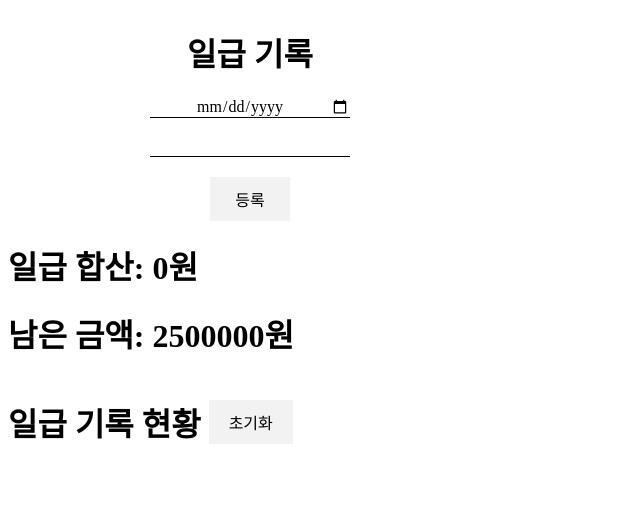
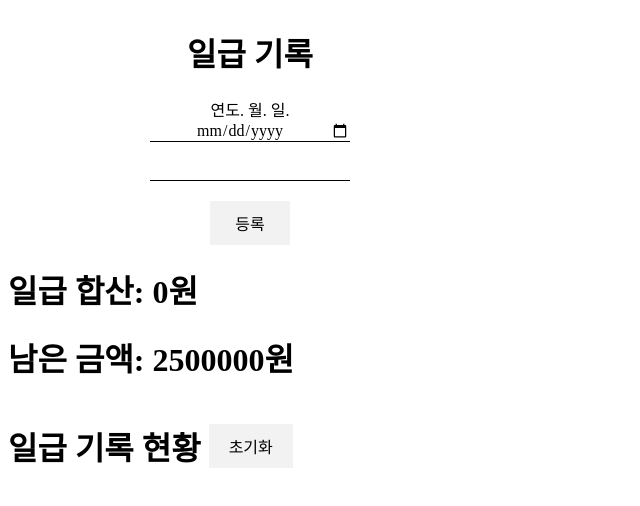
Before and after one commit to codingbe/daily-wage-calculator, a plain HTML site: page index.html in a window 1280 px wide. Shown: the whole page, without its empty margins (0-640 px from the left). Drawn offline with Linux system fonts and the light colour scheme; a web font is replaced by a local one.

Commit message:
Fix: date placeholder 추가

```diff
--- a/index.html
+++ b/index.html
@@ -12,8 +12,12 @@
   <body>
     <form id="wageForm">
       <h1>일급 기록</h1>
-      <input type="date" class="wageForm_datetime" />
-      <input type="text" class="today_wage" />
+      <input
+        type="date"
+        data-placeholder="연도. 월. 일."
+        class="wageForm_datetime"
+      />
+      <input type="number" class="today_wage" />
       <button type="submit">등록</button>
     </form>
 
--- a/style.css
+++ b/style.css
@@ -22,6 +22,11 @@ form input {
   margin-bottom: 20px;
   width: 200px;
   text-align: center;
+}
+
+input[type="date"]::before {
+  content: attr(data-placeholder);
+  width: 100%;
 }
 
 button {
```
